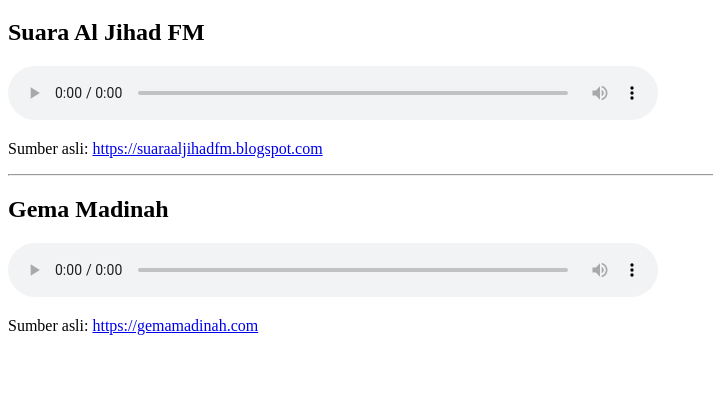
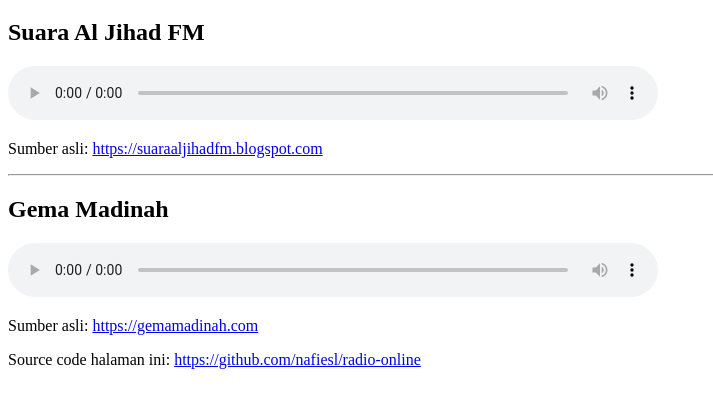
Before and after one commit to nafiesl/radio-online, a plain HTML site: page index.html in a window 1280 px wide. Shown: the part 61-468 px from the top of the page, without its empty margins (0-713 px from the left). Drawn offline with Linux system fonts and the light colour scheme.

Commit message:
feat: Add source code link

```diff
--- a/index.html
+++ b/index.html
@@ -26,5 +26,6 @@
         </div>
     </p>
     <p>Sumber asli: <a href="https://gemamadinah.com">https://gemamadinah.com</a></p>
+    <p>Source code halaman ini: <a href="https://github.com/nafiesl/radio-online" target="_blank">https://github.com/nafiesl/radio-online</a></p>
 </body>
 </html>
```
